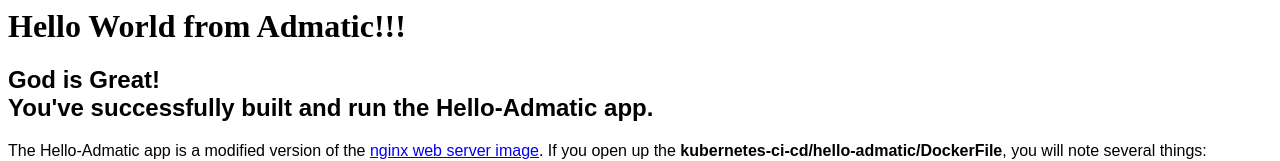
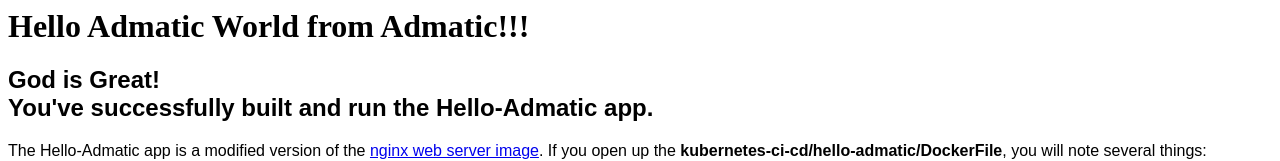
Before and after one commit to admatic/kubernetes-ci-cd, a plain HTML site: page applications/hello-admatic/index.html in a window 1280 px wide. Shown: the top 161 px of the page. Drawn offline with Linux system fonts and the light colour scheme.

Commit message:
Added message to index.html

```diff
--- a/applications/hello-admatic/index.html
+++ b/applications/hello-admatic/index.html
@@ -3,7 +3,7 @@
     <title>hello-admatic</title>
 </header>
 <body>
-<h1>Hello World from Admatic!!!</h1>
+<h1>Hello Admatic World from Admatic!!!</h1>
 <p>
 <h2 style="font-family:sans-serif">God is Great!</br>You've successfully built and run the
     Hello-Admatic app.
```
